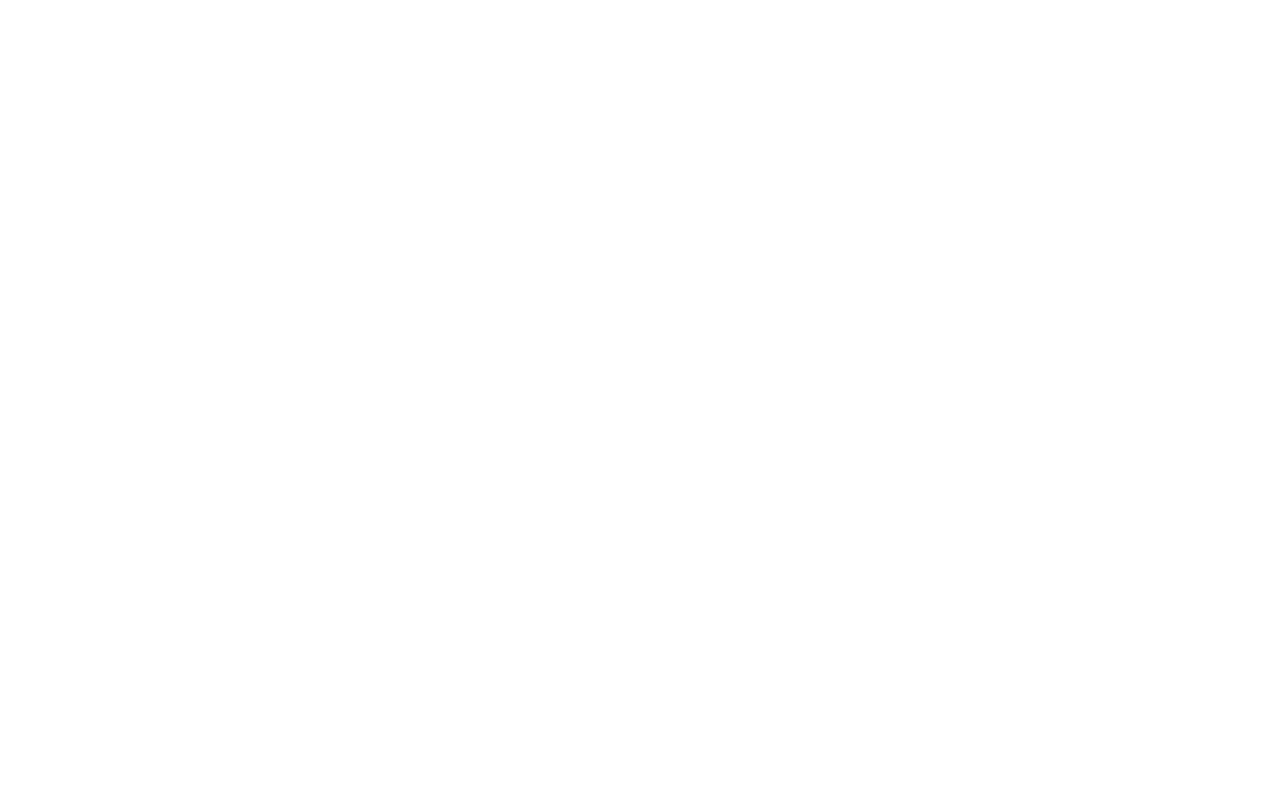
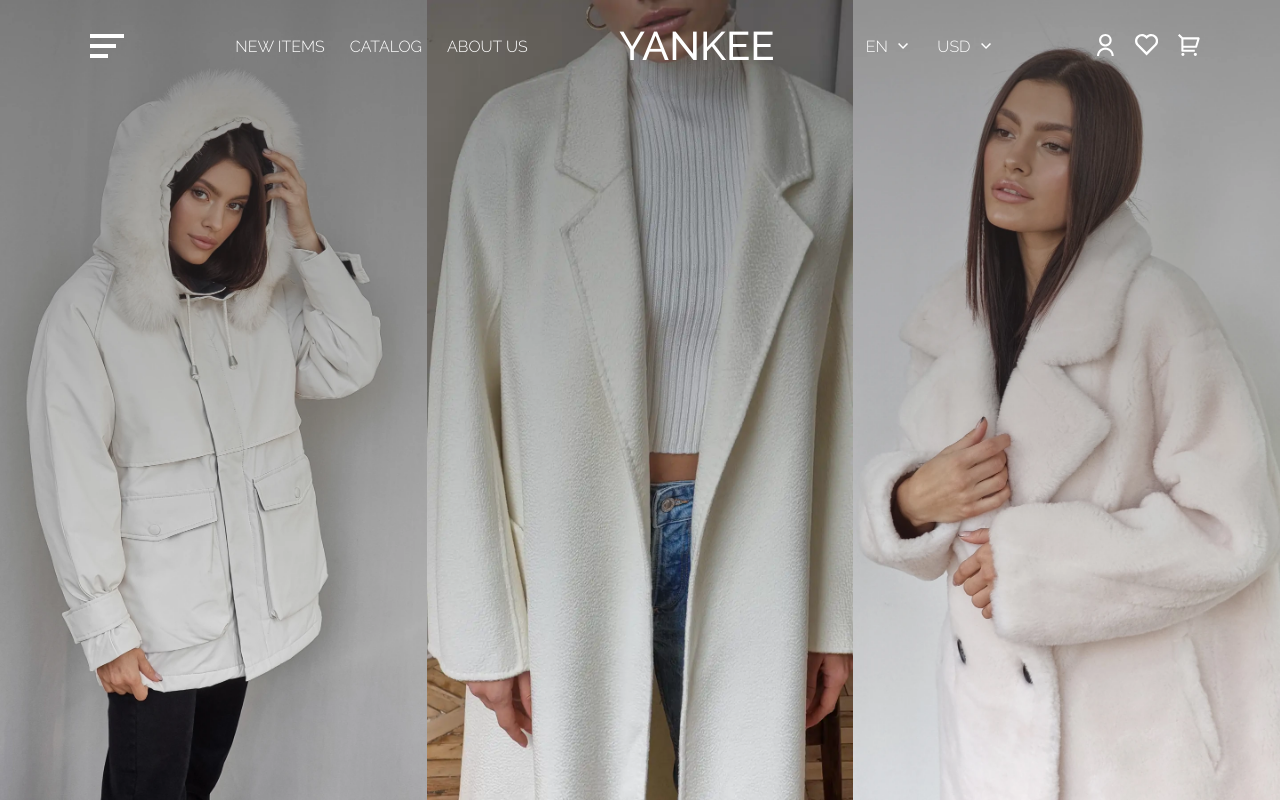
Before and after one commit to smtexx/yankee, a React (Create React App) app: page / in a window 1280 px wide. Built offline with nearby package versions, Linux system fonts and the light colour scheme.

Commit message:
Insert Poster component

```diff
--- a/src/components/PageHome/PageHome.tsx
+++ b/src/components/PageHome/PageHome.tsx
@@ -1,5 +1,5 @@
 import MetaData from 'components/MetaData/MetaData';
-
+import Poster from 'components/Poster/Poster';
 import { Route } from 'types';
 import s from './PageHome.module.scss';
 
@@ -9,7 +9,7 @@
   return (
     <>
       <MetaData route={route} />
-      <div className={s.pageHome}></div>
+      <Poster />
     </>
   );
 }
```
